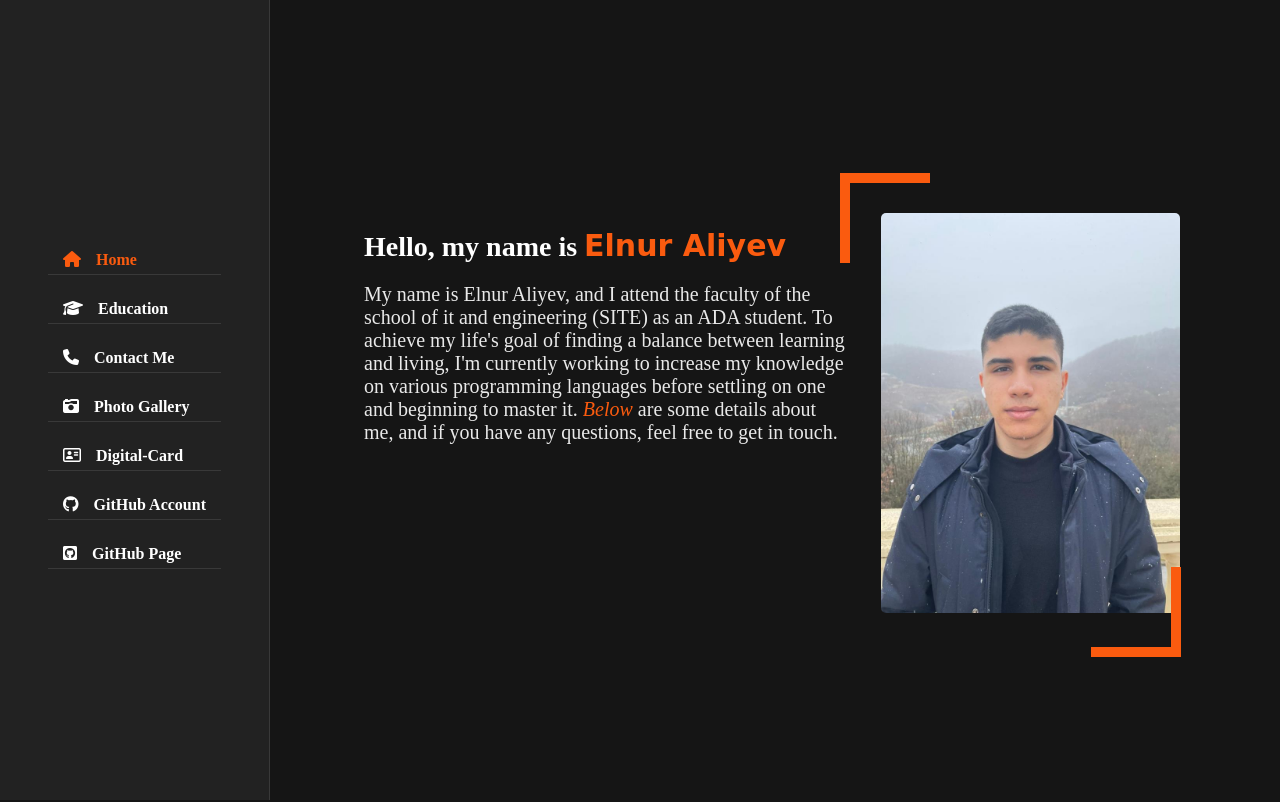
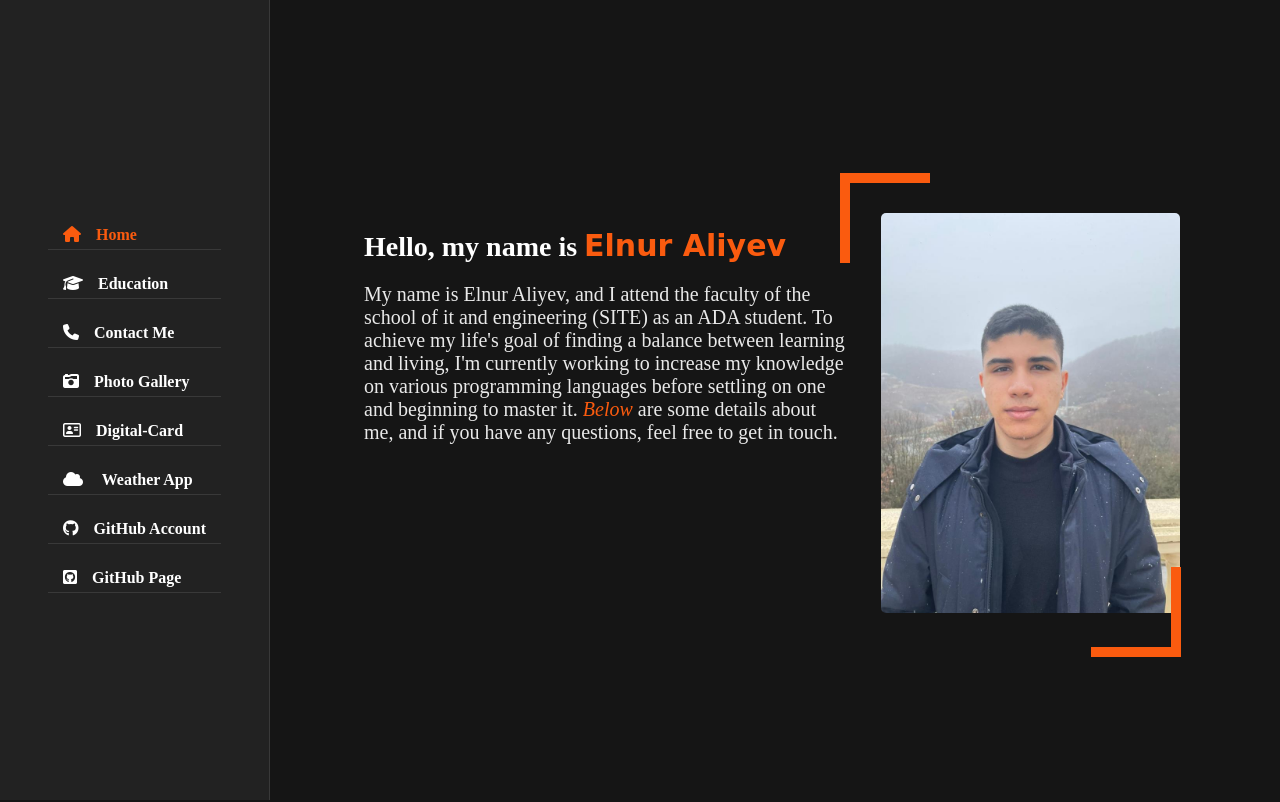
Before and after one commit to Elnur1111/Elnur.web, a plain HTML site: page index.html in a window 1280 px wide. Shown: the top 802 px of the page. Drawn offline with Linux system fonts and the light colour scheme; a web font is replaced by a local one.

Commit message:
version3.2

```diff
--- a/index.html
+++ b/index.html
@@ -51,9 +51,12 @@
 
             <li><a href="Digital-Business-Card.html" target="_blank"><i class="fa-regular fa-address-card"></i>Digital-Card</a></li>
 
+            <li> <a href="weather.html" target="_blank"><i class="fa-solid fa-cloud"></i>          </i>Weather App</a></li>
+
             <li><a href="https://github.com/Elnur1111" target="_blank"><i class="fa-brands fa-github" ></i>GitHub Account</a></li>
 
             <li> <a href="https://elnur1111.github.io/Elnur.web/" target="_blank"><i class="fa-brands fa-github-square">            </i>GitHub Page</a></li>
+
 
 
         </ul>
```
